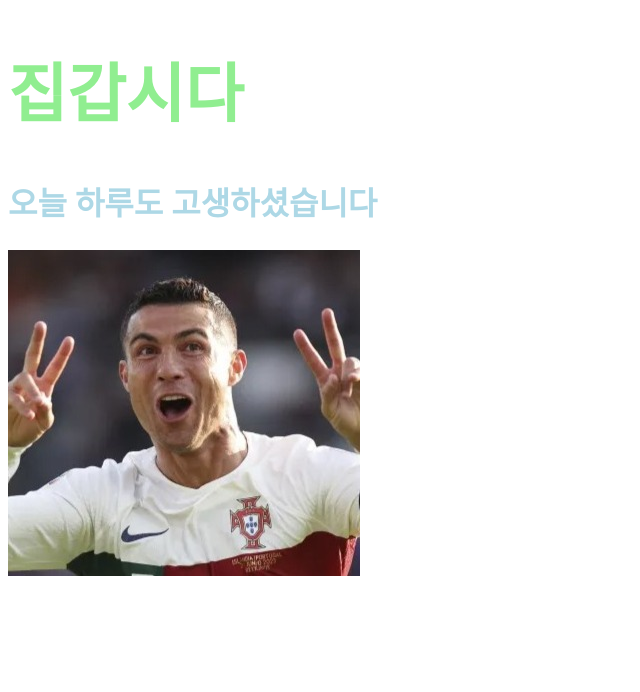
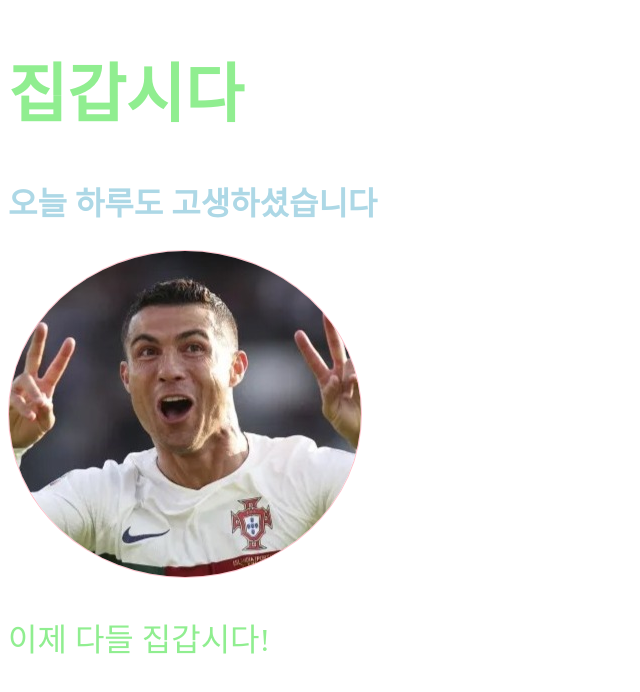
Before and after one commit to Yumin-011/test123456, a plain HTML site: page index.html in a window 1280 px wide. Shown: the whole page, without its empty margins (0-640 px from the left). Drawn offline with Linux system fonts and the light colour scheme.

Commit message:
index.html 수정 2번째 입니다.
p와 img 수정했음

```diff
--- a/index.html
+++ b/index.html
@@ -11,5 +11,6 @@
 <h1>집갑시다</h1>
 <h2>오늘 하루도 고생하셨습니다</h2>
 <img src="images/브이날두.jpg"/>
+<p>이제 다들 집갑시다!</p>
 </body>
 </html>
--- a/styles.css
+++ b/styles.css
@@ -12,3 +12,10 @@ h2{
 h2:hover{
     color: lightpink;
 }
+
+img{
+    border: 1px solid pink;
+    border-radius: 50%;
+}
+p{color: lightgreen;
+font-size: 2rem;}
```
